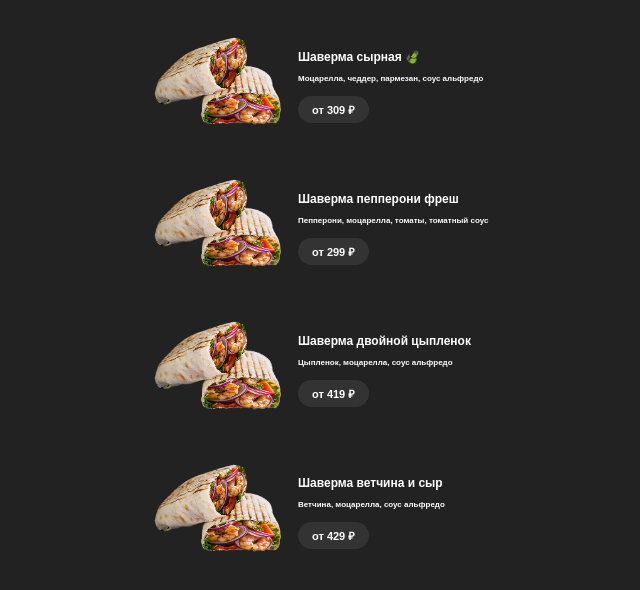
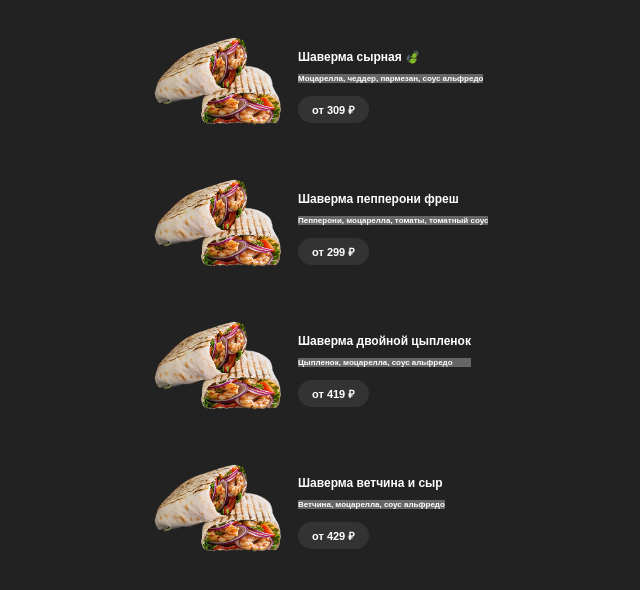
Before and after one commit to nelemon/shaw, a plain HTML site: page index.html in a window 1280 px wide. Shown: the whole page, without its empty margins (202-842 px from the left). Drawn offline with Linux system fonts and the light colour scheme.

Commit message:
Update styles.css

```diff
--- a/styles.css
+++ b/styles.css
@@ -42,6 +42,7 @@ h2 {
 
 p {
     font-size: 8px;
+    background-color: #666;
 }
 
 .price {
```
